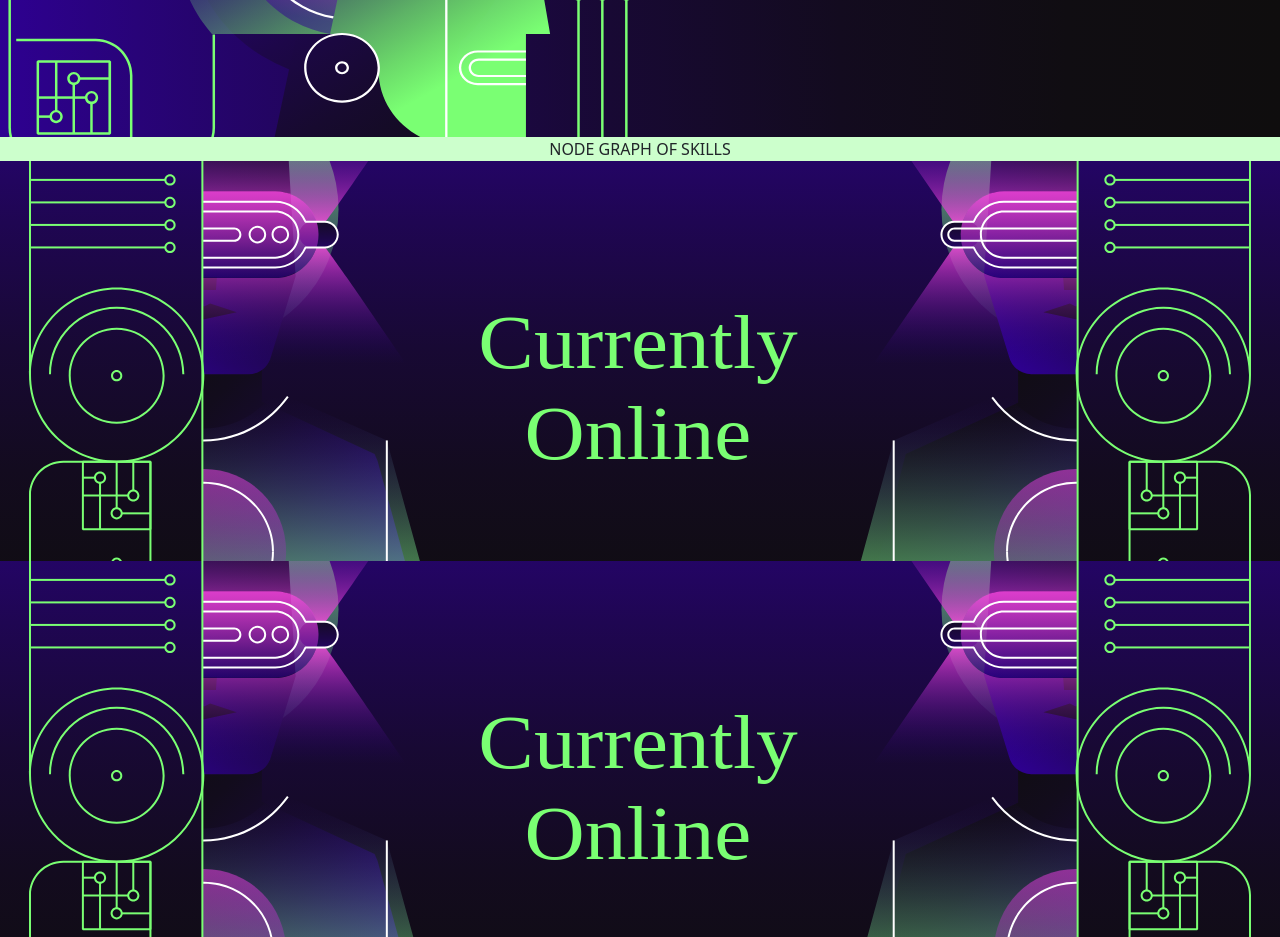
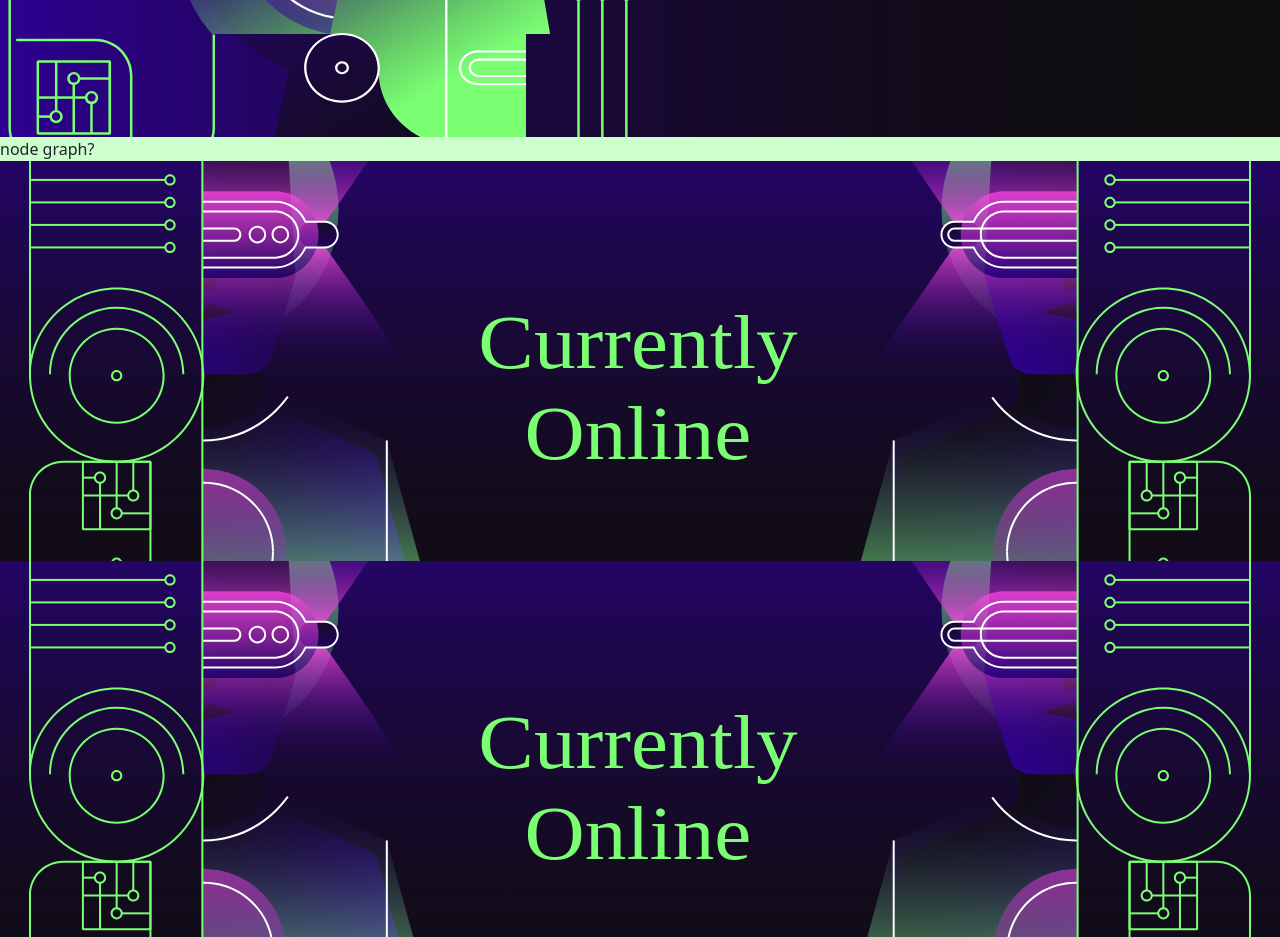
Before and after one commit to smattiocco/projetiadesign, a plain HTML site: page index.html in a window 1280 px wide. Shown: the part 8360-9297 px from the top of the page. Drawn offline with nearby package versions, Linux system fonts and the light colour scheme.

Commit message:
maj projet presque fini

```diff
--- a/index.html
+++ b/index.html
@@ -288,13 +288,7 @@
       </div>
     </section>
 
-
-    <section id="node">
-      <div class="container text-center">
-        NODE GRAPH OF SKILLS
-
-      </div>
-    </section>
+ node graph?
 
     <section>
       <div class="parallax-six">
```
